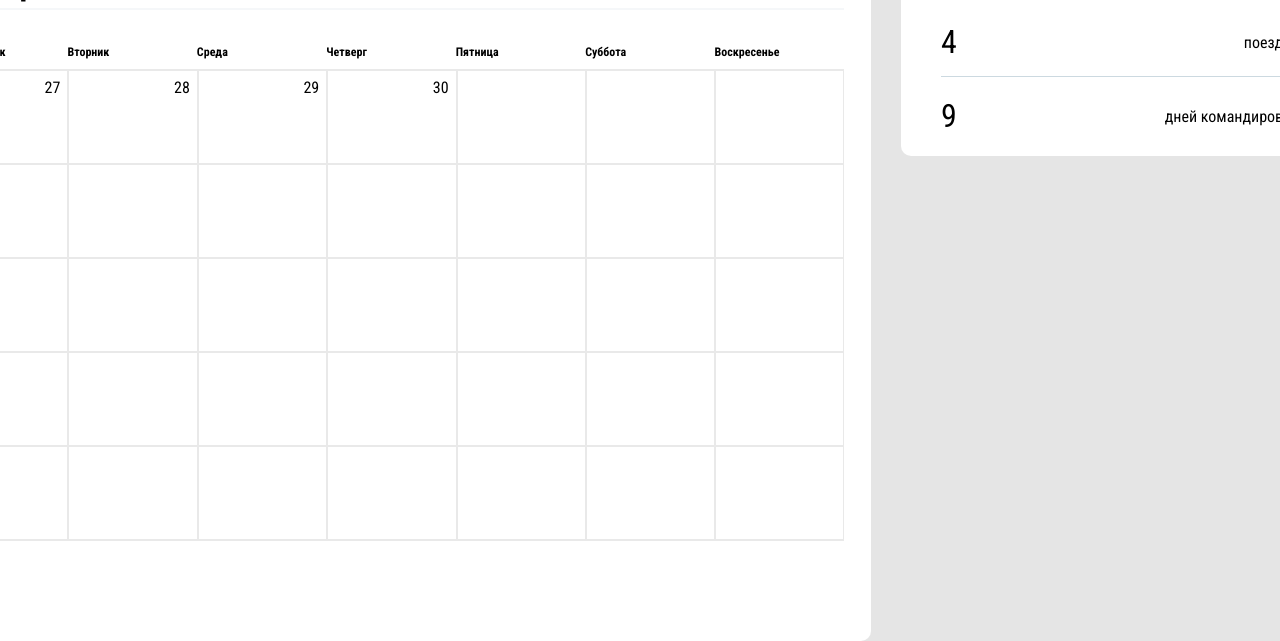
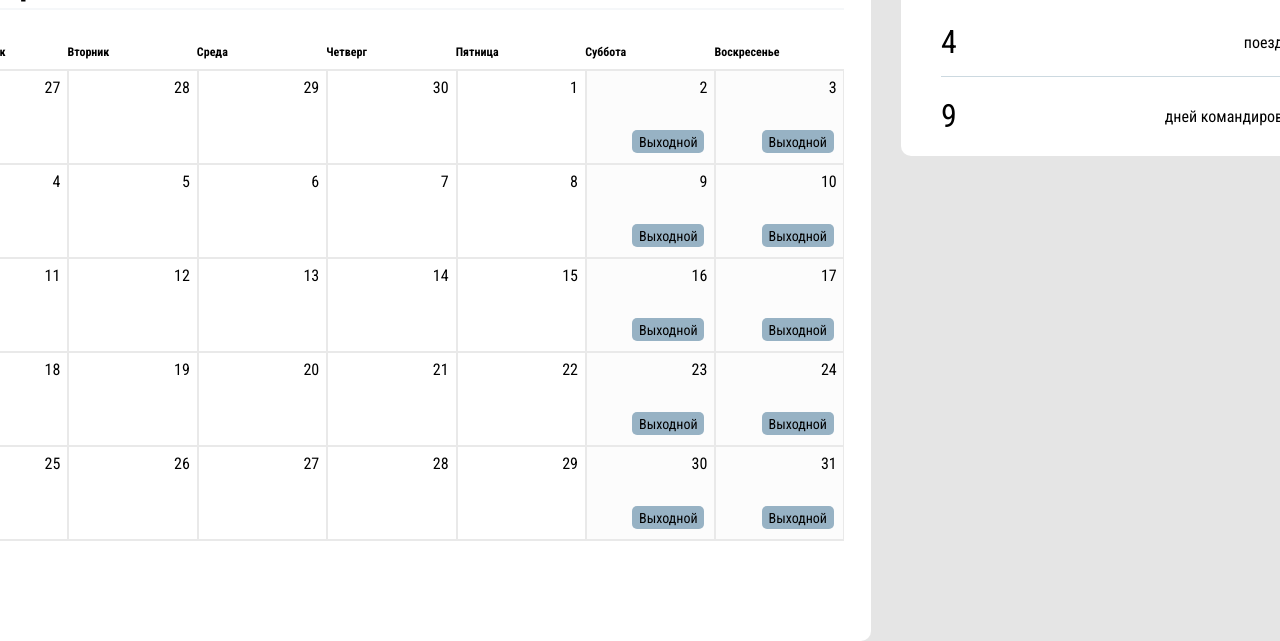
Before and after one commit to RusAlex91/calendar-test, a Vue app: page / in a window 1280 px wide. Shown: the part 260-901 px from the top of the page. Built offline with nearby package versions, Linux system fonts and the light colour scheme; no server answers.

Commit message:
data props revork

```diff
--- a/src/components/CalendarDay.vue
+++ b/src/components/CalendarDay.vue
@@ -1,19 +1,24 @@
 <template>
-  <div class="day" :class="{ today: currentDay, weekend: todayWeekend }">
-    <span class="day_number">{{ index }}</span>
-
+  <div
+    class="day"
+    :class="{ today: currentDay, weekend: dayInfo.weekend }"
+    @click="this.getColors"
+  >
+    <span class="day__number" v-if="prevDate && !nextDate">{{ index }}</span>
+    <span class="day__number" v-if="nextDate && !prevDate">{{ index }}</span>
+    <span class="day__number">{{ dayInfo.day }}</span>
     <span
-      v-if="todayTrip && !todayWeekend"
-      :class="{ tripBadge: trip }"
+      v-if="dayInfo.trip && !dayInfo.weekend"
+      :class="{ tripBadge: dayInfo.trip }"
       class="day__trip-name"
-      >Екатеринбург</span
+      >{{ dayInfo.location }}</span
     >
     <span
-      v-if="todayWeekend && !todayHoliday"
-      :class="{ weekendBadge: todayWeekend }"
+      v-if="dayInfo.weekend && !dayInfo.holidays"
+      :class="{ weekendBadge: dayInfo.weekend }"
       >Выходной</span
     >
-    <span v-if="todayHoliday" :class="{ holidayBadge: todayHoliday }"
+    <span v-if="dayInfo.holidays" :class="{ holidayBadge: dayInfo.holidays }"
       >Праздник</span
     >
   </div>
@@ -24,7 +29,7 @@ export default {
   props: {
     index: {
       type: Number,
-      required: true,
+      required: false,
       default: null
     },
     day: {
@@ -37,7 +42,6 @@ export default {
       required: false,
       default: Array
     },
-
     holiday: {
       type: Array,
       required: false,
@@ -46,40 +50,66 @@ export default {
     trip: {
       type: Array,
       default: Array
+    },
+    dayInfo: {
+      type: Object,
+      default () {
+        return {
+          day: null,
+          weekend: false,
+          trip: false,
+          location: ''
+        }
+      }
+    },
+    prevDate: {
+      type: Boolean,
+      default: false
+    },
+    nextDate: {
+      type: Boolean,
+      default: false
     }
   },
   data () {
     return {
       currentDay: null,
       weekends: this.weekend,
-      todayWeekend: false,
-      todayHoliday: false,
-      todayTrip: false
+
+      locationColors: null
     }
   },
   methods: {
     isWeekend () {
-      this.weekend.forEach(el => {
-        if (el === this.index) {
-          this.todayWeekend = true
-        }
-      })
+      // this.weekend.forEach(el => {
+      //   if (el === this.index) {
+      //     this.todayWeekend = true
+      //   }
+      // })
     },
     isHoliday () {
-      this.holiday.forEach(el => {
-        if (el === this.index) {
-          this.todayHoliday = true
-        }
-      })
+      // this.holiday.forEach(el => {
+      //   if (el === this.index) {
+      //     this.todayHoliday = true
+      //   }
+      // })
     },
-    isTrip () {
-      this.trip.forEach(el => {
-        if (el === this.index) {
-          this.todayTrip = true
-        }
-      })
+    getColors () {
+      fetch(
+        'https://my-json-server.typicode.com/RusAlex91/calendar-test/locationColors'
+      )
+        .then(response => response.json())
+        .then(data =>
+          Object.entries(data).forEach(([key, value]) => {
+            debugger
+            if (this.dayInfo.location === key) {
+              console.log(value)
+            }
+          })
+        )
     }
   },
+  created () {},
   mounted () {
     if (this.day === this.index) {
       this.currentDay = true
@@ -95,8 +125,8 @@ export default {
     this.todayTrip = false
     this.isWeekend()
     this.isHoliday()
-    this.isTrip()
-  }
+  },
+  updated () {}
 }
 </script>
 
@@ -110,7 +140,7 @@ export default {
   width: 9rem;
   height: 12rem;
   border: 1px solid turquoise;
-  &_number {
+  &__number {
     font-size: 1.6rem;
     margin: 7px;
   }
```
